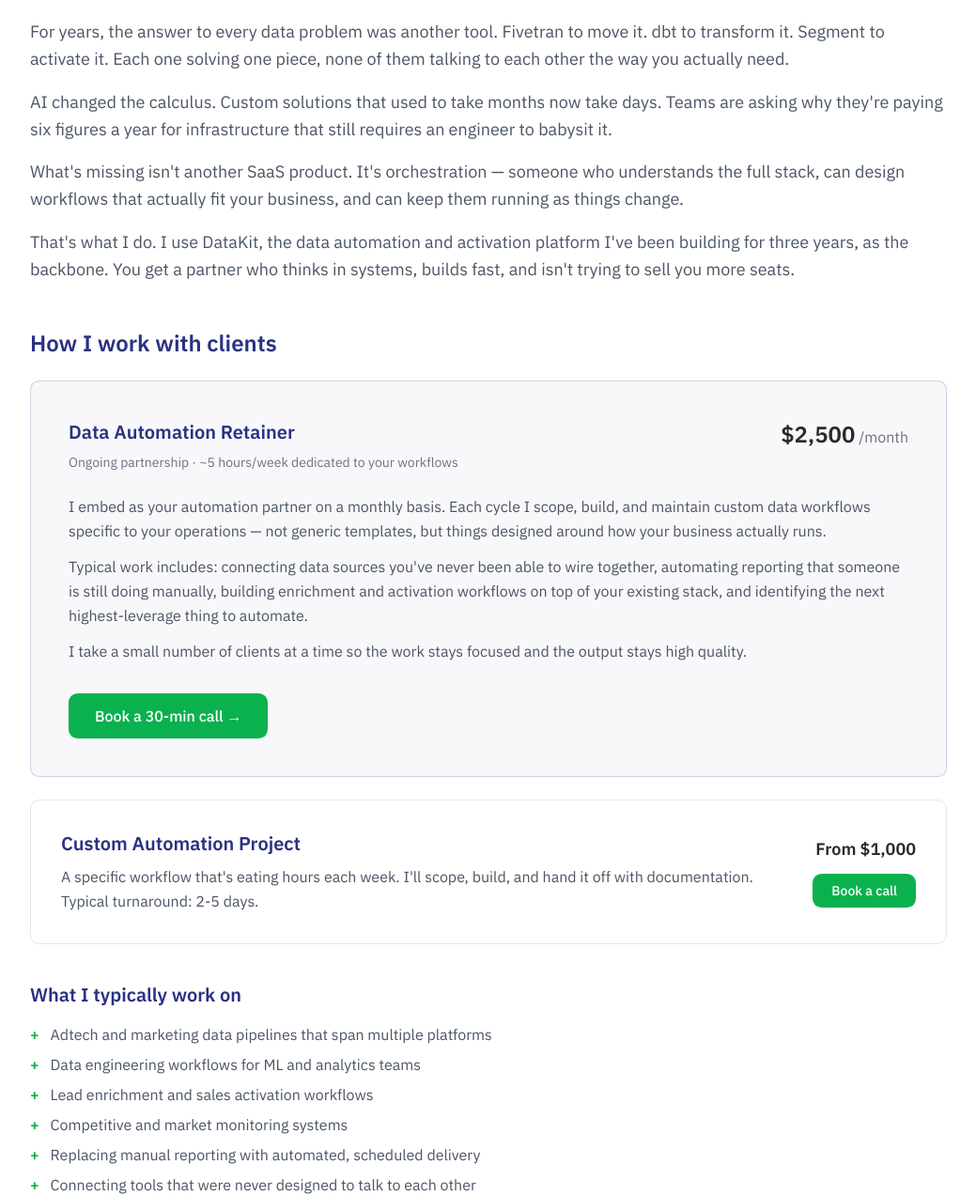
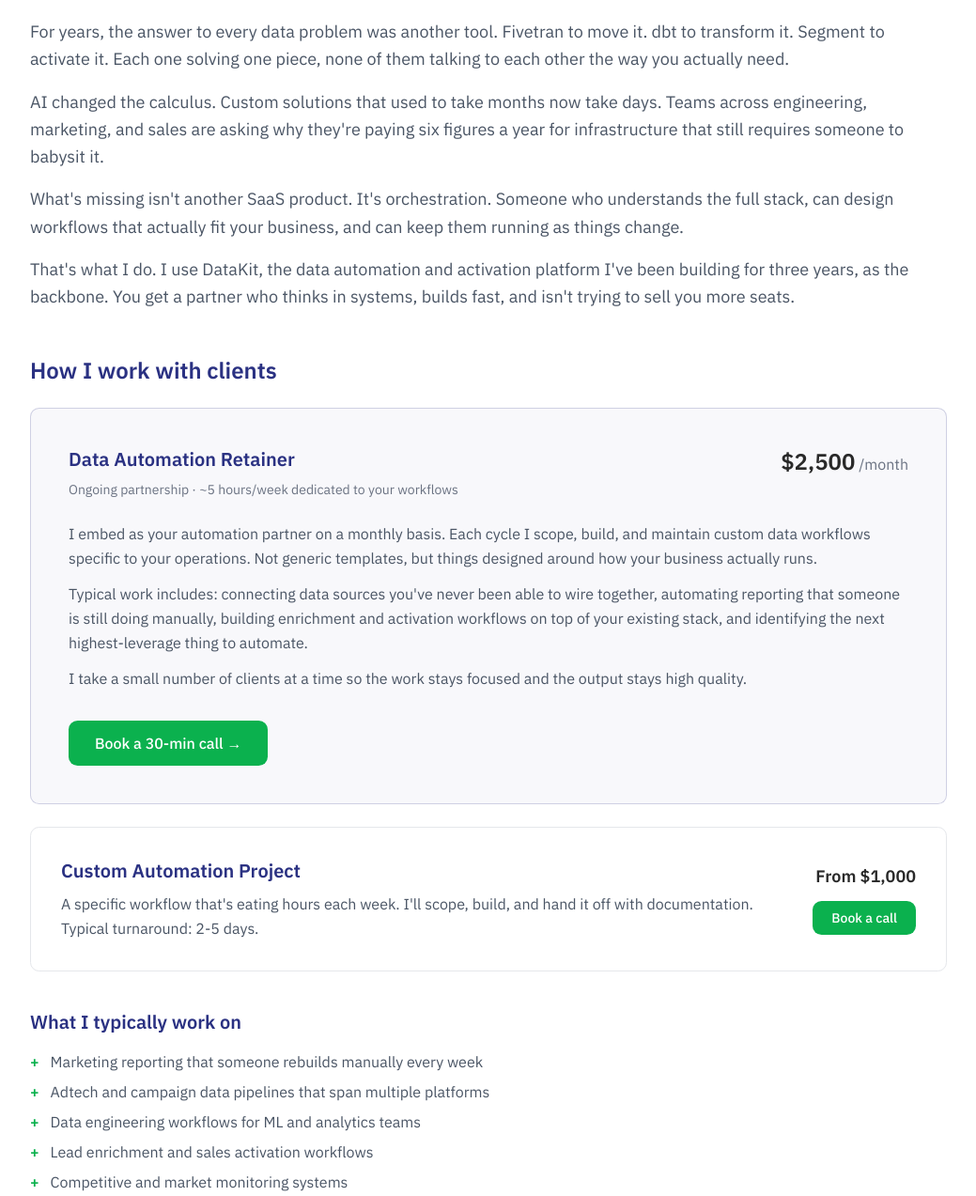
Before and after one commit to jordanfowler/jordanfowler.github.io, an Astro site: page /services in a window 1280 px wide. Shown: the part 194-1467 px from the top of the page at 94% size, without its empty margins (120-1159 px from the left). Built offline with nearby package versions, Linux system fonts and the light colour scheme; Astro itself is replaced by a stand-in of ours.

Commit message:
Broaden audience framing, remove mdashes, surface marketing pain

```diff
--- a/src/pages/index.astro
+++ b/src/pages/index.astro
@@ -8,7 +8,7 @@ import Layout from '../layouts/Layout.astro';
         Turn your data into action, automatically.
       </h1>
       <p class="text-xl text-gray-600 mb-10 leading-relaxed">
-        I partner with data and engineering teams to design, build, and run custom automation workflows that SaaS tools promise but never quite deliver.
+        I partner with engineering, marketing, and sales teams to design, build, and run custom automation workflows that SaaS tools promise but never quite deliver.
       </p>
       <div class="flex flex-wrap items-center gap-4">
         <a href="https://calendly.com/datakit/book-a-call" class="inline-block bg-dtkt-green text-white font-medium px-7 py-3 rounded-[0.6rem] hover:opacity-90 transition-opacity">
--- a/src/pages/services.astro
+++ b/src/pages/services.astro
@@ -18,10 +18,10 @@ import Layout from "../layouts/Layout.astro";
           For years, the answer to every data problem was another tool. Fivetran to move it. dbt to transform it. Segment to activate it. Each one solving one piece, none of them talking to each other the way you actually need.
         </p>
         <p>
-          AI changed the calculus. Custom solutions that used to take months now take days. Teams are asking why they're paying six figures a year for infrastructure that still requires an engineer to babysit it.
+          AI changed the calculus. Custom solutions that used to take months now take days. Teams across engineering, marketing, and sales are asking why they're paying six figures a year for infrastructure that still requires someone to babysit it.
         </p>
         <p>
-          What's missing isn't another SaaS product. It's orchestration — someone who understands the full stack, can design workflows that actually fit your business, and can keep them running as things change.
+          What's missing isn't another SaaS product. It's orchestration. Someone who understands the full stack, can design workflows that actually fit your business, and can keep them running as things change.
         </p>
         <p>
           That's what I do. I use DataKit, the data automation and activation platform I've been building for three years, as the backbone. You get a partner who thinks in systems, builds fast, and isn't trying to sell you more seats.
@@ -46,7 +46,7 @@ import Layout from "../layouts/Layout.astro";
         </div>
         <div class="space-y-3 text-gray-600 leading-relaxed mb-8">
           <p>
-            I embed as your automation partner on a monthly basis. Each cycle I scope, build, and maintain custom data workflows specific to your operations — not generic templates, but things designed around how your business actually runs.
+            I embed as your automation partner on a monthly basis. Each cycle I scope, build, and maintain custom data workflows specific to your operations. Not generic templates, but things designed around how your business actually runs.
           </p>
           <p>
             Typical work includes: connecting data sources you've never been able to wire together, automating reporting that someone is still doing manually, building enrichment and activation workflows on top of your existing stack, and identifying the next highest-leverage thing to automate.
@@ -87,11 +87,11 @@ import Layout from "../layouts/Layout.astro";
     <div class="max-w-3xl mt-10">
       <h2 class="text-xl font-semibold text-dtkt-blue mb-4">What I typically work on</h2>
       <ul class="space-y-2 text-gray-600">
-        <li class="flex gap-3"><span class="text-dtkt-green font-bold">+</span> Adtech and marketing data pipelines that span multiple platforms</li>
+        <li class="flex gap-3"><span class="text-dtkt-green font-bold">+</span> Marketing reporting that someone rebuilds manually every week</li>
+        <li class="flex gap-3"><span class="text-dtkt-green font-bold">+</span> Adtech and campaign data pipelines that span multiple platforms</li>
         <li class="flex gap-3"><span class="text-dtkt-green font-bold">+</span> Data engineering workflows for ML and analytics teams</li>
         <li class="flex gap-3"><span class="text-dtkt-green font-bold">+</span> Lead enrichment and sales activation workflows</li>
         <li class="flex gap-3"><span class="text-dtkt-green font-bold">+</span> Competitive and market monitoring systems</li>
-        <li class="flex gap-3"><span class="text-dtkt-green font-bold">+</span> Replacing manual reporting with automated, scheduled delivery</li>
         <li class="flex gap-3"><span class="text-dtkt-green font-bold">+</span> Connecting tools that were never designed to talk to each other</li>
       </ul>
     </div>
```
